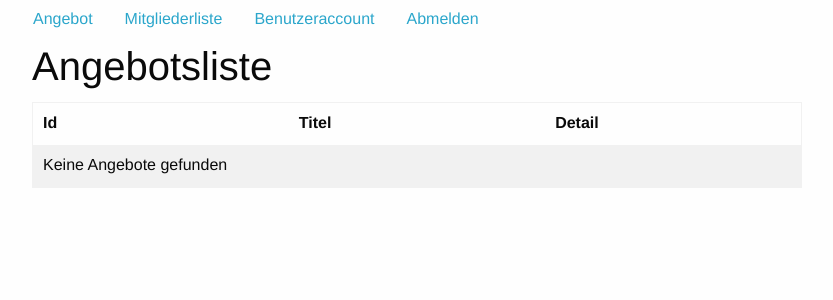
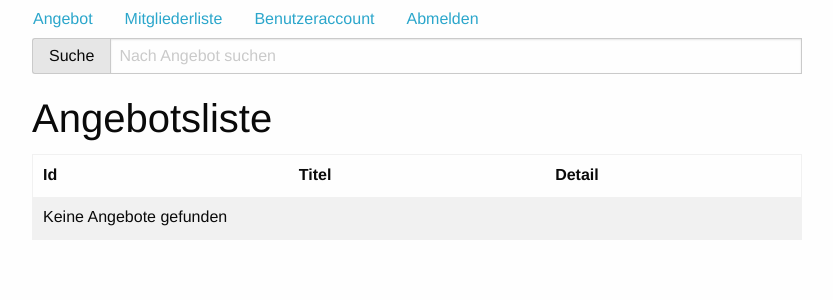
Before and after one commit to ayline94/Diplomarbeit-Zeitboerse, a PHP site: page /angebot.php in a window 1280 px wide. Shown: the top 300 px of the page, without its empty margins (223-1056 px from the left). Run offline with PHP 8.4, Linux system fonts and the light colour scheme; the visitor is signed in with stand-in values (Sample User, id 1); data that the repository does not hold is empty; some libraries are stand-ins or nearby versions.

Commit message:
Angebot Suche eingebunden, ID von Mitgliedersuche geandert

```diff
--- a/angebot.js
+++ b/angebot.js
@@ -15,6 +15,28 @@ $(document).ready(function(){
         });
     }
     displayAngebotListe();
+
+    // Angebot suchen
+    $('#search_angebot').keyup(function(){
+        var txt = $(this).val();
+        if(txt != '')
+        {
+            $.ajax({
+                url:"api/angebot/search.php",
+                method:"post",
+                data:{search:txt},
+                dataType:"text",
+                success:function(data)
+                {
+                    $('#angebotsliste').html(data);
+                }
+            });
+        }
+        else
+        {
+            displayAngebotListe();
+        }
+    });
 
 
     //-------- Angebot Detailansicht -----------------//
--- a/angebot.php
+++ b/angebot.php
@@ -2,6 +2,12 @@
 
 <div class="row">
     <div class="column small-12">
+
+        <div class="input-group">
+            <button class="input-group-label">Suche</button>
+            <input type="text" name="search_angebot" id="search_angebot" placeholder="Nach Angebot suchen" class="input-group-field" />
+        </div>
+
         <h2>Angebotsliste</h2>
         <div id="angebotsliste"></div>
 
--- a/mitglieder.js
+++ b/mitglieder.js
@@ -152,7 +152,7 @@ $(document).ready(function(){
     displayMitgliederListe();
 
     // Mitglied suchen
-    $('#search_text').keyup(function(){
+    $('#search_mitglied').keyup(function(){
         var txt = $(this).val();
         if(txt != '')
         {
--- a/mitglieder.php
+++ b/mitglieder.php
@@ -5,7 +5,7 @@
     <div class="column small-12">
         <div class="input-group">
             <button class="input-group-label">Suche</button>
-            <input type="text" name="search_text" id="search_text" placeholder="Nach Vor- oder Nachname" class="input-group-field" />
+            <input type="text" name="search_mitglied" id="search_mitglied" placeholder="Nach Vor- oder Nachname" class="input-group-field" />
         </div>
 
         <h2>Mitgliederliste</h2>
```
Also changed, not shown: api/angebot/search.php (added, +9 -0 lines).
